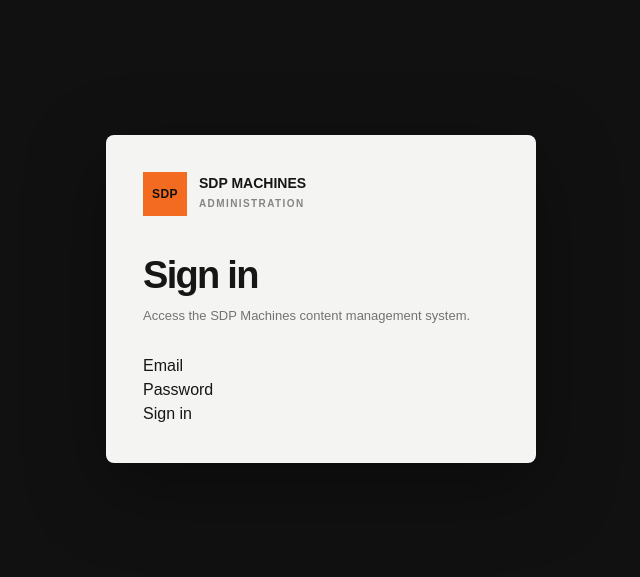
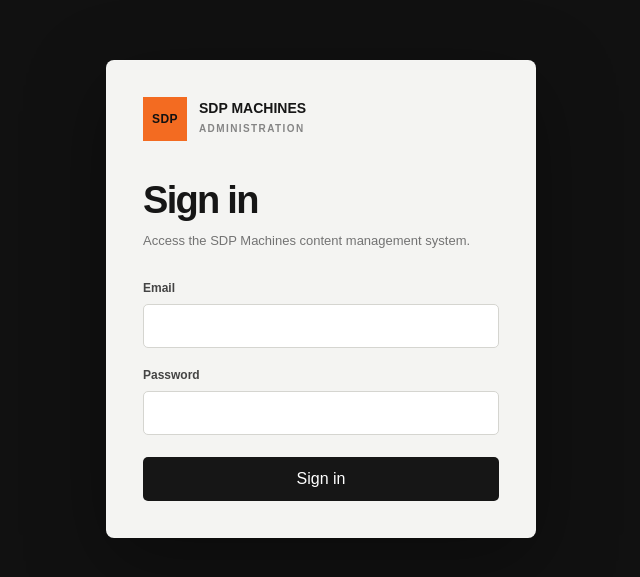
Before and after one commit to Parvesh93/sdp-machines-website, a Next.js app: page /login in a window 1280 px wide. Shown: the part 101-678 px from the top of the page, without its empty margins (319-959 px from the left). Built offline with nearby package versions, Linux system fonts and the light colour scheme.

Commit message:
Refactor login form to Tailwind

```diff
--- a/src/components/admin/login-form.tsx
+++ b/src/components/admin/login-form.tsx
@@ -1,12 +1,11 @@
 "use client";
 
-import {
-  useActionState,
-} from "react";
+import { useActionState } from "react";
 
-import {
-  authenticate,
-} from "@/actions/authenticate";
+import { authenticate } from "@/actions/authenticate";
+
+const inputClass =
+  "h-11 w-full rounded-[5px] border border-[#d5d5d0] bg-white px-3 text-[14px] text-[#181818] outline-none transition focus:border-[#999994] focus:shadow-[0_0_0_3px_rgba(0,0,0,0.04)]";
 
 export function LoginForm() {
   const [
@@ -19,9 +18,12 @@
   );
 
   return (
-    <form action={formAction}>
-      <div>
-        <label htmlFor="email">
+    <form action={formAction} className="grid gap-[18px]">
+      <div className="grid gap-[7px]">
+        <label
+          htmlFor="email"
+          className="text-[12px] font-semibold text-[#444444]"
+        >
           Email
         </label>
 
@@ -30,12 +32,16 @@
           name="email"
           type="email"
           autoComplete="email"
+          className={inputClass}
           required
         />
       </div>
 
-      <div>
-        <label htmlFor="password">
+      <div className="grid gap-[7px]">
+        <label
+          htmlFor="password"
+          className="text-[12px] font-semibold text-[#444444]"
+        >
           Password
         </label>
 
@@ -44,12 +50,16 @@
           name="password"
           type="password"
           autoComplete="current-password"
+          className={inputClass}
           required
         />
       </div>
 
       {errorMessage ? (
-        <p role="alert">
+        <p
+          role="alert"
+          className="m-0 rounded-[5px] border border-[#eccaca] bg-[#fff3f3] px-[14px] py-3 text-[12px] text-[#9c3030]"
+        >
           {errorMessage}
         </p>
       ) : null}
@@ -57,6 +67,7 @@
       <button
         type="submit"
         disabled={isPending}
+        className="mt-1 inline-flex h-11 w-full cursor-pointer items-center justify-center rounded-[5px] bg-[#161616] px-4 text-[13px] font-semibold text-white transition-colors hover:bg-[#f36b21] hover:text-[#111111] disabled:cursor-wait disabled:opacity-60"
       >
         {isPending
           ? "Signing in..."
```
